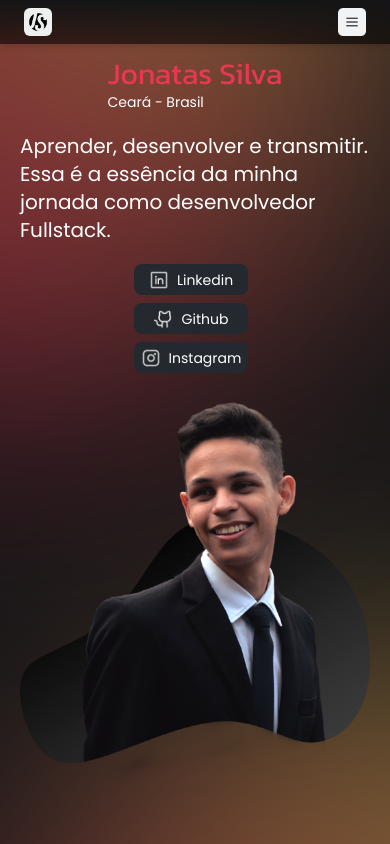
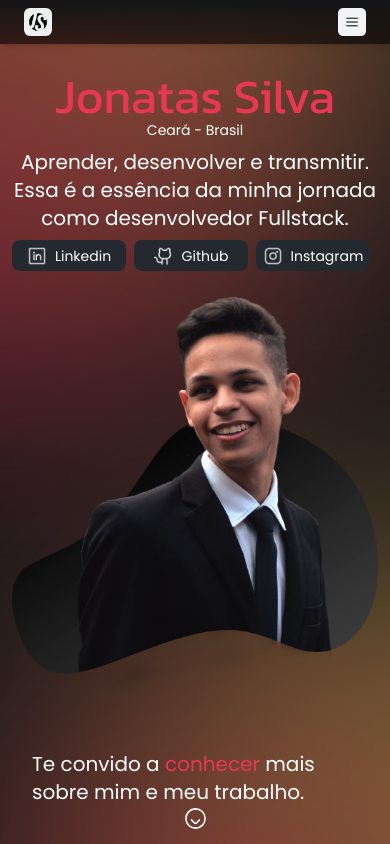
Before and after one commit to JsCodeDevlopment/Portfolio, a React (Vite) app: page / in a window 390 px wide. Shown: the top 844 px of the page. Built offline with nearby package versions, Linux system fonts and the light colour scheme.

Commit message:
fix: responsive adjusts

```diff
--- a/src/App.tsx
+++ b/src/App.tsx
@@ -14,7 +14,7 @@ export const App = () => {
 
   return (
     <BrowserRouter>
-      <div className="flex flex-col relative bg-background top-left-blur bottom-right-blur overflow-hidden w-full min-h-screen">
+      <div className="flex flex-col relative bg-background top-left-blur bottom-right-blur overflow-hidden w-full h-full min-h-screen flex-1 justify-between">
           <Header />
           <ToastContainer
           position="bottom-right"
@@ -22,7 +22,7 @@ export const App = () => {
           hideProgressBar={false}
           closeOnClick={true}
           pauseOnHover={true}/>
-        <div className="flex p-10 min-h-screen justify-around max-lg:pt-20 max-md:pt-14 max-sm:px-5">
+        <div className="flex p-10 h-full justify-around max-lg:pt-20 max-md:pt-14 max-sm:px-5">
           <Menu />
           <div className="flex z-10 flex-col w-2/3 max-md:justify-center max-md:items-center max-md:w-full">
             <Routes>
--- a/src/components/ContactContent.tsx
+++ b/src/components/ContactContent.tsx
@@ -18,7 +18,7 @@ export function ContactContent() {
         </div>
         <div className="flex flex-wrap gap-10 max-lg:gap-3 max-lg:items-center max-lg:justify-center max-md:flex-col max-md:justify-center">
           <h1 className="text-lg font-semibold">Minhas Redes Sociais</h1>
-          <div className="flex max-lg:items-center max-lg:justify-center max-sm:flex-wrap max-sm:w-10">
+          <div className="flex max-lg:items-center max-lg:justify-center max-sm:w-10">
             <Button
               title="Linkedin"
               logo={Linkedin}
--- a/src/components/HomeContent.tsx
+++ b/src/components/HomeContent.tsx
@@ -14,42 +14,51 @@ export function HomeContent() {
 
   return (
     <div className="flex flex-col gap-5 max-md:w-full max-md:items-center">
-      <div className="flex flex-col">
-        <h1 className="text-3xl text-first font-title">Jonatas Silva</h1>
+      <div className="flex flex-col items-center justify-center">
+
+        <div className="flex w-full justify-around max-xl:flex-col">
+          <div className="flex gap-2 flex-col pb-4 max-sm:pt-4">
+            <div className="flex flex-col max-sm:items-center">
+              <h1 className="text-3xl text-first font-title max-sm:text-5xl">Jonatas Silva</h1>
               <p className="text-sm font-extralight">Ceará - Brasil</p>
             </div>
-      <div className="flex w-96 max-lg:w-full">
+            <div className="flex w-96 max-lg:w-full max-sm:items-center max-sm:text-center">
               <p className="text-xl">
-          {`Aprender, desenvolver e transmitir. Essa é a
-        essência da minha jornada como desenvolvedor Fullstack.`}
+                {`Aprender, desenvolver e transmitir. Essa é a essência da minha jornada como desenvolvedor Fullstack.`}
               </p>
             </div>
-      <div className="flex max-lg:items-center max-lg:justify-center max-sm:flex-wrap max-sm:w-10">
+            <div className="flex max-lg:items-center max-lg:justify-center">
               <Button
                 title="Linkedin"
                 logo={Linkedin}
                 bg="primary"
                 size="medium"
                 endereco="https://www.linkedin.com/in/jscodedevelopment/"
-          focus="activeFocus" />
+                focus="activeFocus"
+              />
               <Button
                 title="Github"
                 logo={Github}
                 bg="primary"
                 size="medium"
                 endereco="https://github.com/JsCodeDevlopment"
-          focus="activeFocus" />
+                focus="activeFocus"
+              />
               <Button
                 title="Instagram"
                 logo={Instagram}
                 bg="primary"
                 size="medium"
                 endereco="https://www.instagram.com/jonatasilva14/"
-          focus="activeFocus" />
+                focus="activeFocus"
+              />
             </div>
-      <div className="flex -mt-64 ml-44 -z-10 max-lg:z-0 max-lg:m-0">
+          </div>
+          <div className="flex col-span-2 z-10 max-lg:z-0 max-lg:m-0">
             <img src={Me} alt="" />
           </div>
+        </div>
+
         <div className="flex flex-col items-center justify-center p-5">
           <p className="text-xl">
             Te convido a <span className="text-first">conhecer</span> mais sobre
@@ -63,8 +72,10 @@ export function HomeContent() {
               loop={true}
               width={25}
               height={25}
-            speed={0.4} />
+              speed={0.4}
+            />
           </Link>
+        </div>
       </div>
     </div>
   );
```
Lines whose indentation alone changed are shown as unchanged.
